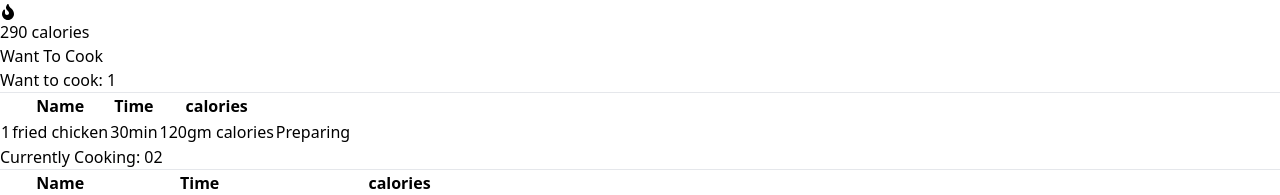
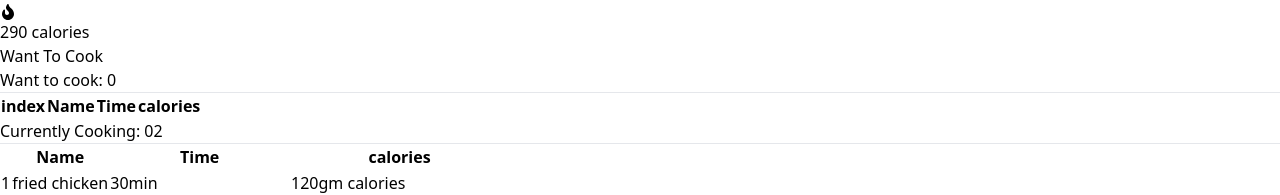
Before and after one commit to Im-TanjilHassan/chef-s-table, a React (Vite) app: page / in a window 1280 px wide. Shown: the part 5263-5458 px from the top of the page. Built offline with nearby package versions, Linux system fonts and the light colour scheme.

Commit message:
dynamically fooditems adding in thead

```diff
--- a/public/recipesdata.json
+++ b/public/recipesdata.json
@@ -1,7 +1,7 @@
 [
   {
     "recipe_image": "../src/images/chicken-stir.jpg",
-    "recipe_id": "RCP123456",
+    "recipe_id": "1",
     "recipe_name": "Chicken Basil Stir Fry",
     "short_description": "A quick and flavorful stir fry made with chicken, fresh basil, and savory ingredients.",
     "ingredients": [
@@ -15,7 +15,7 @@
   },
   {
     "recipe_image": "../src/images/beef-curry.jpg",
-    "recipe_id": "RCP789012",
+    "recipe_id": "2",
     "recipe_name": "Beef Curry",
     "short_description": "A rich and spicy curry with tender beef and aromatic spices.",
     "ingredients": [
@@ -28,7 +28,7 @@
   },
   {
     "recipe_image": "../src/images/vegetarian-buddha-bowl.jpg",
-    "recipe_id": "RCP345678",
+    "recipe_id": "3",
     "recipe_name": "Vegan Buddha Bowl",
     "short_description": "A healthy and colorful bowl of roasted vegetables, grains, and tahini sauce.",
     "ingredients": [
@@ -42,7 +42,7 @@
   },
   {
     "recipe_image": "../src/images/bowl-spaghetti-with-green-leaf-top.jpg",
-    "recipe_id": "RCP901234",
+    "recipe_id": "4",
     "recipe_name": "Spaghetti Carbonara",
     "short_description": "Classic Italian pasta with creamy egg-based sauce and pancetta.",
     "ingredients": [
@@ -56,7 +56,7 @@
   },
   {
     "recipe_image": "../src/images/chocolate-mousse.jpg",
-    "recipe_id": "RCP567890",
+    "recipe_id": "5",
     "recipe_name": "Chocolate Mousse",
     "short_description": "A rich and creamy dessert with dark chocolate and whipped cream.",
     "ingredients": [
@@ -69,7 +69,7 @@
   },
   {
     "recipe_image": "../src/images/roasted-salmon.jpg",
-    "recipe_id": "RCP112233",
+    "recipe_id": "6",
     "recipe_name": "Grilled Salmon with Lemon",
     "short_description": "Perfectly grilled salmon served with a tangy lemon butter sauce.",
     "ingredients": [
--- a/src/components/our recipes/cooking/Cooking.jsx
+++ b/src/components/our recipes/cooking/Cooking.jsx
@@ -2,30 +2,37 @@ import PropTypes from "prop-types";
 
 const Cooking = ({ cookingItems }) => {
 
-    console.log(cookingItems)
+    //console.log(cookingItems);
 
   return (
     <div>
       <div className="border border-[#a09aff] p-5 rounded-md space-y-4">
-        <h2 className="text-center font-bold text-2xl">Want to cook: 1</h2>
+        <h2 className="text-center font-bold text-2xl">
+          Want to cook: {cookingItems.length}
+        </h2>
         <hr className="text-black font-3xl font-bold h-1 bg-gray-300" />
         <div>
           <table className="table-auto w-full mb-10">
             <thead>
               <tr>
-                <th></th>
+                <th className="p-3 text-center text-gray-500">index</th>
                 <th className="p-3 text-center text-gray-500">Name</th>
                 <th className="p-3 text-center text-gray-500">Time</th>
                 <th className="p-3 text-center text-gray-500">calories</th>
               </tr>
             </thead>
             <tbody>
-              <tr>
-                <td className="font-bold">1</td>
-                <td className="p-3 text-center text-gray-500">fried chicken</td>
-                <td className="p-3 text-center text-gray-500">30min</td>
+              {cookingItems.map((cookingItem, idx) => (
+                <tr key={cookingItem.recipe_id}>
+                  <td className="font-bold text-center">{idx+1}</td>
                   <td className="p-3 text-center text-gray-500">
-                  120gm calories
+                    {cookingItem.recipe_name}
+                  </td>
+                  <td className="p-3 text-center text-gray-500">
+                    {cookingItem.preparing_time}
+                  </td>
+                  <td className="p-3 text-center text-gray-500">
+                    {cookingItem.calories}
                   </td>
                   <td className="p-3 text-center text-gray-500">
                     <button className="bg-[#7951ff] hover:bg-[#6f31fa] text-white font-bold px-4 py-2 rounded-3xl">
@@ -33,6 +40,7 @@ const Cooking = ({ cookingItems }) => {
                     </button>
                   </td>
                 </tr>
+              ))}
             </tbody>
           </table>
         </div>
```
Lines whose indentation alone changed are shown as unchanged.
